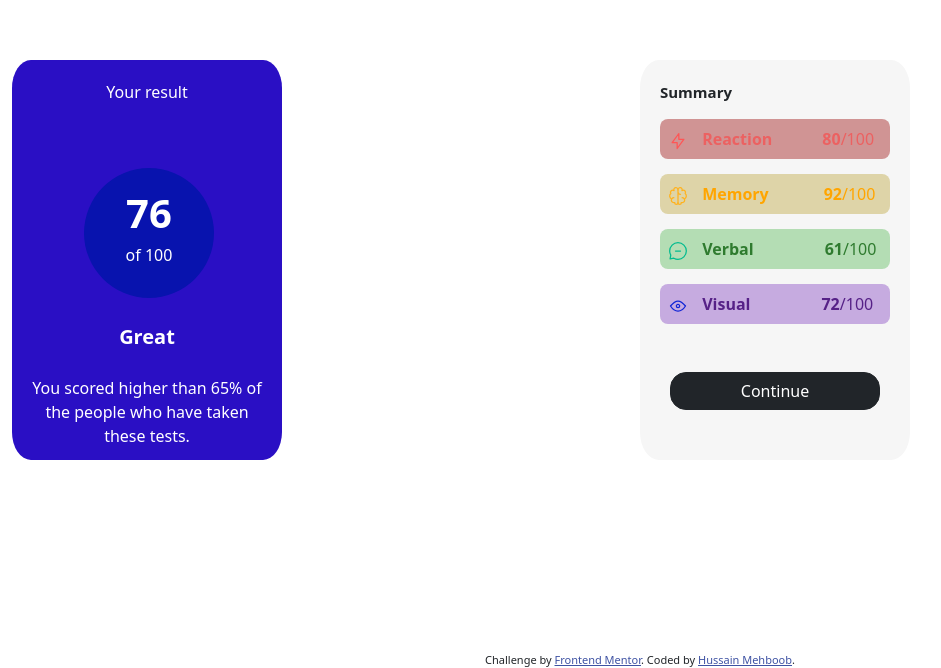
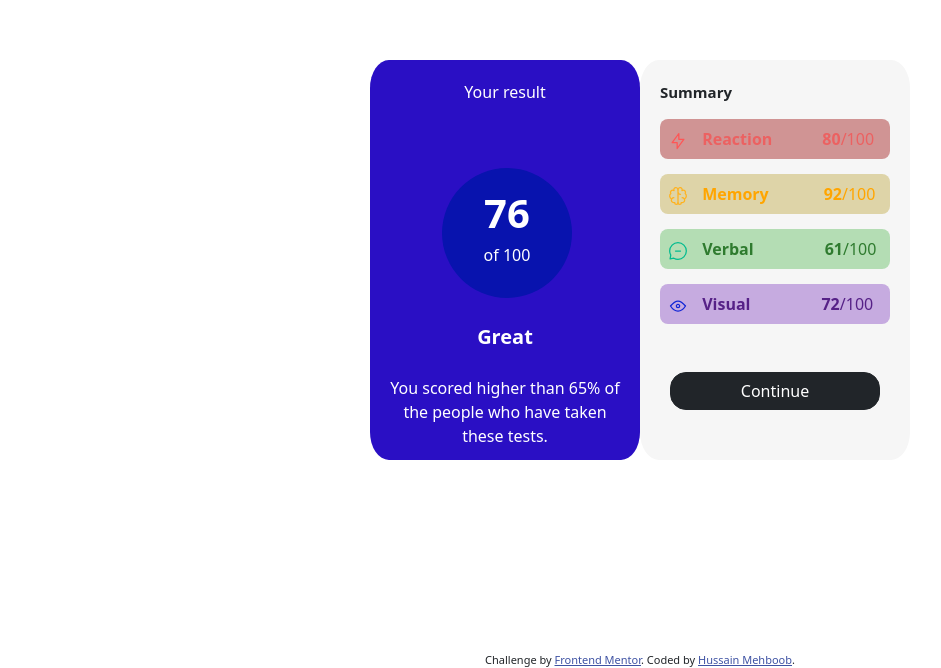
Before and after one commit to hussaiinkhan/Result-Summary-component, a plain HTML site: page index.html in a window 1280 px wide. Shown: the part 132-800 px from the top of the page, without its empty margins (0-941 px from the left). Drawn offline with nearby package versions, Linux system fonts and the light colour scheme.

Commit message:
Update style.css

```diff
--- a/style.css
+++ b/style.css
@@ -98,6 +98,6 @@
 /* Desktop view */
 @media screen and (min-width: 768px) {
   .grid-container {
-    grid-template-columns: repeat(2, 1fr); /* Reset to two columns for desktop */
+    grid-template-columns: repeat(2, 0.1fr); /* Reset to two columns for desktop */
   }
 }
```
